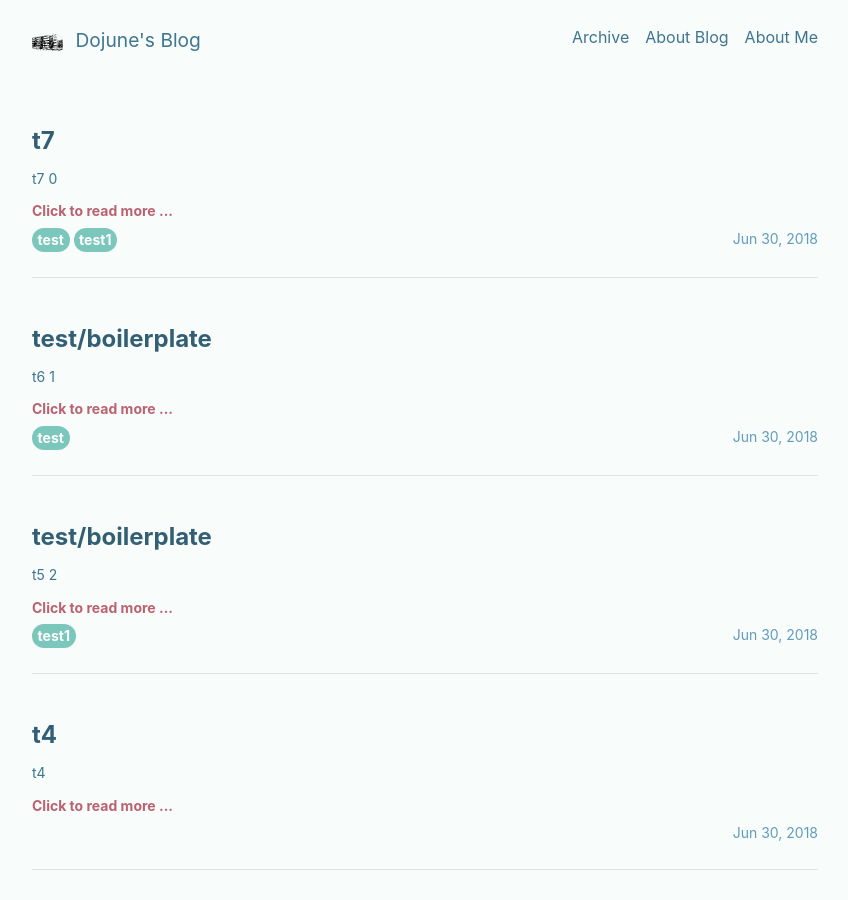
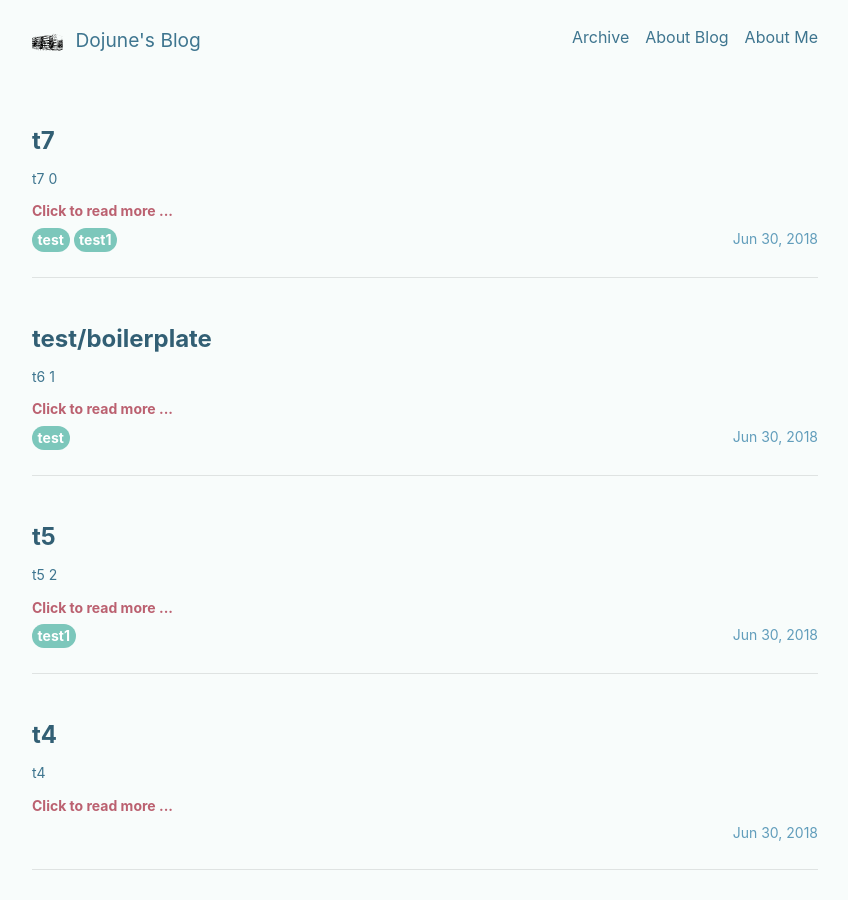
Before and after one commit to mindoj/mindojune.github.io, a Jekyll site: the page built from index.html, in a window 1280 px wide and 900 px high. Shown: the whole window, without its empty margins (215-1063 px from the left). Built offline with Jekyll 4.4.1, drawn with Linux system fonts in a browser that asks for light colours; nearby versions of some CDN libraries; formulas are drawn with MathJax 3; the list of posts is cut into pages by our own code.

Commit message:
Update 2018-06-30-t5.markdown

```diff
--- a/_posts/2018-06-30-t5.markdown
+++ b/_posts/2018-06-30-t5.markdown
@@ -1,6 +1,6 @@
 ---
 layout: article
-title: test/boilerplate
+title: t5
 comments: true
 tags: test1
 ---
```
